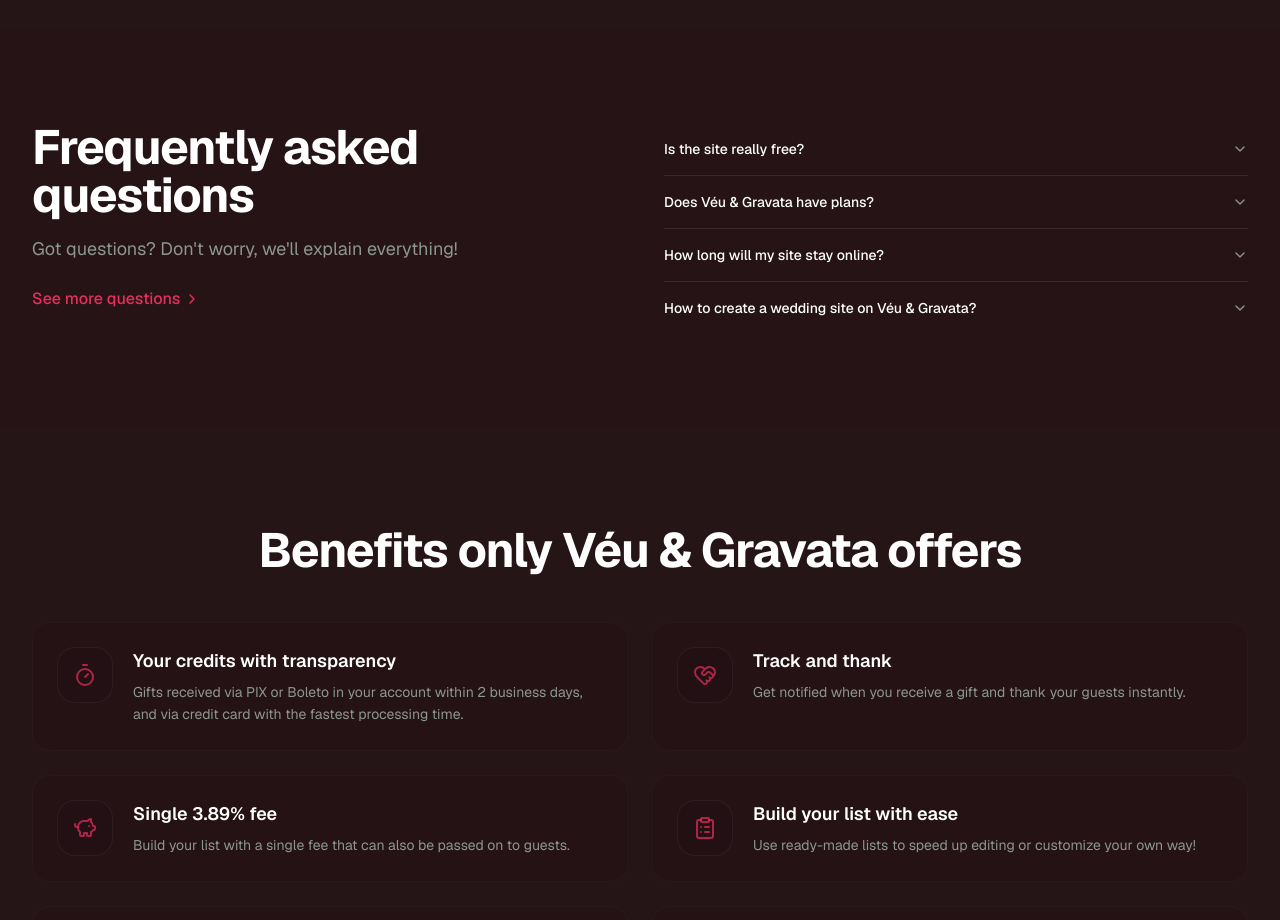
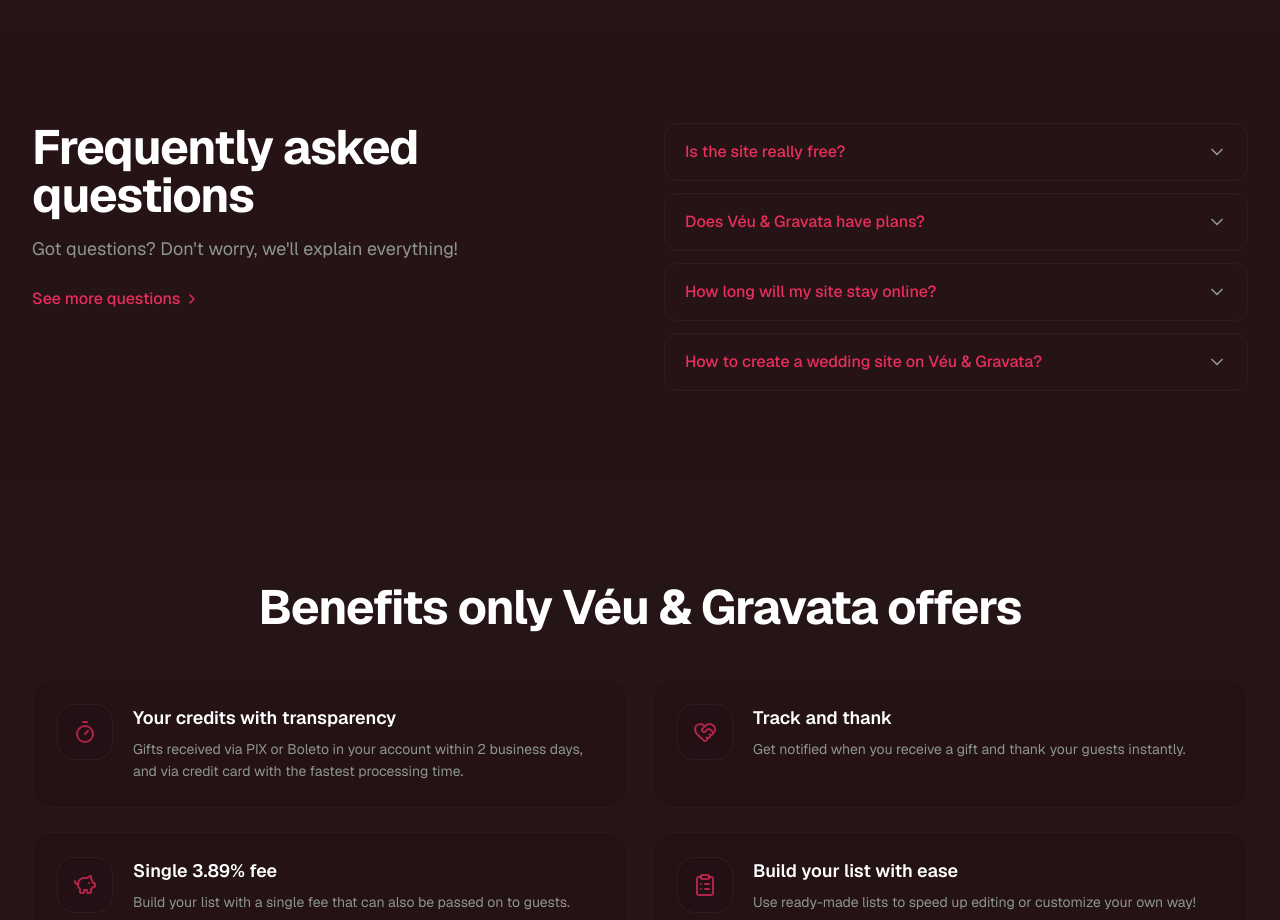
Before and after one commit to juliasydor/wedding-proj-FE, a Next.js app: page / in a window 1280 px wide. Shown: the part 1600-2520 px from the top of the page. Built offline with nearby package versions, Linux system fonts and the light colour scheme; no server answers.

Commit message:
feat: add frequently questions

```diff
--- /dev/null
+++ b/src/components/ui/accordion.tsx
@@ -0,0 +1,155 @@
+'use client';
+
+import * as React from 'react';
+import { ChevronDown } from 'lucide-react';
+import { cn } from '@/shared/lib/utils';
+
+interface AccordionContextValue {
+  openItems: string[];
+  toggleItem: (value: string) => void;
+  type: 'single' | 'multiple';
+}
+
+const AccordionContext = React.createContext<AccordionContextValue | null>(null);
+
+function useAccordion() {
+  const context = React.useContext(AccordionContext);
+  if (!context) {
+    throw new Error('Accordion components must be used within an Accordion');
+  }
+  return context;
+}
+
+interface AccordionProps {
+  type?: 'single' | 'multiple';
+  defaultValue?: string | string[];
+  children: React.ReactNode;
+  className?: string;
+}
+
+export function Accordion({
+  type = 'single',
+  defaultValue,
+  children,
+  className,
+}: AccordionProps) {
+  const [openItems, setOpenItems] = React.useState<string[]>(() => {
+    if (!defaultValue) return [];
+    return Array.isArray(defaultValue) ? defaultValue : [defaultValue];
+  });
+
+  const toggleItem = React.useCallback(
+    (value: string) => {
+      setOpenItems((prev) => {
+        if (type === 'single') {
+          return prev.includes(value) ? [] : [value];
+        }
+        return prev.includes(value)
+          ? prev.filter((item) => item !== value)
+          : [...prev, value];
+      });
+    },
+    [type]
+  );
+
+  return (
+    <AccordionContext.Provider value={{ openItems, toggleItem, type }}>
+      <div className={cn('space-y-3', className)}>{children}</div>
+    </AccordionContext.Provider>
+  );
+}
+
+interface AccordionItemProps {
+  value: string;
+  children: React.ReactNode;
+  className?: string;
+}
+
+export function AccordionItem({ value, children, className }: AccordionItemProps) {
+  const { openItems } = useAccordion();
+  const isOpen = openItems.includes(value);
+
+  return (
+    <div
+      className={cn(
+        'rounded-xl border border-border/50 overflow-hidden transition-colors',
+        isOpen && 'border-secondary/30 bg-card/50',
+        className
+      )}
+      data-state={isOpen ? 'open' : 'closed'}
+    >
+      {React.Children.map(children, (child) => {
+        if (React.isValidElement(child)) {
+          return React.cloneElement(child as React.ReactElement<{ value?: string; isOpen?: boolean }>, {
+            value,
+            isOpen,
+          });
+        }
+        return child;
+      })}
+    </div>
+  );
+}
+
+interface AccordionTriggerProps {
+  children: React.ReactNode;
+  className?: string;
+  value?: string;
+  isOpen?: boolean;
+}
+
+export function AccordionTrigger({
+  children,
+  className,
+  value,
+  isOpen,
+}: AccordionTriggerProps) {
+  const { toggleItem } = useAccordion();
+
+  return (
+    <button
+      type="button"
+      onClick={() => value && toggleItem(value)}
+      className={cn(
+        'flex w-full items-center justify-between px-5 py-4 text-left',
+        'text-secondary font-medium transition-colors',
+        'hover:text-tertiary',
+        className
+      )}
+      aria-expanded={isOpen}
+    >
+      <span>{children}</span>
+      <ChevronDown
+        className={cn(
+          'h-5 w-5 text-subtitle transition-transform duration-300',
+          isOpen && 'rotate-180'
+        )}
+      />
+    </button>
+  );
+}
+
+interface AccordionContentProps {
+  children: React.ReactNode;
+  className?: string;
+  isOpen?: boolean;
+}
+
+export function AccordionContent({
+  children,
+  className,
+  isOpen,
+}: AccordionContentProps) {
+  return (
+    <div
+      className={cn(
+        'overflow-hidden transition-all duration-300',
+        isOpen ? 'max-h-96 opacity-100' : 'max-h-0 opacity-0'
+      )}
+    >
+      <div className={cn('px-5 pb-4 text-foreground/80 text-sm leading-relaxed', className)}>
+        {children}
+      </div>
+    </div>
+  );
+}
```
